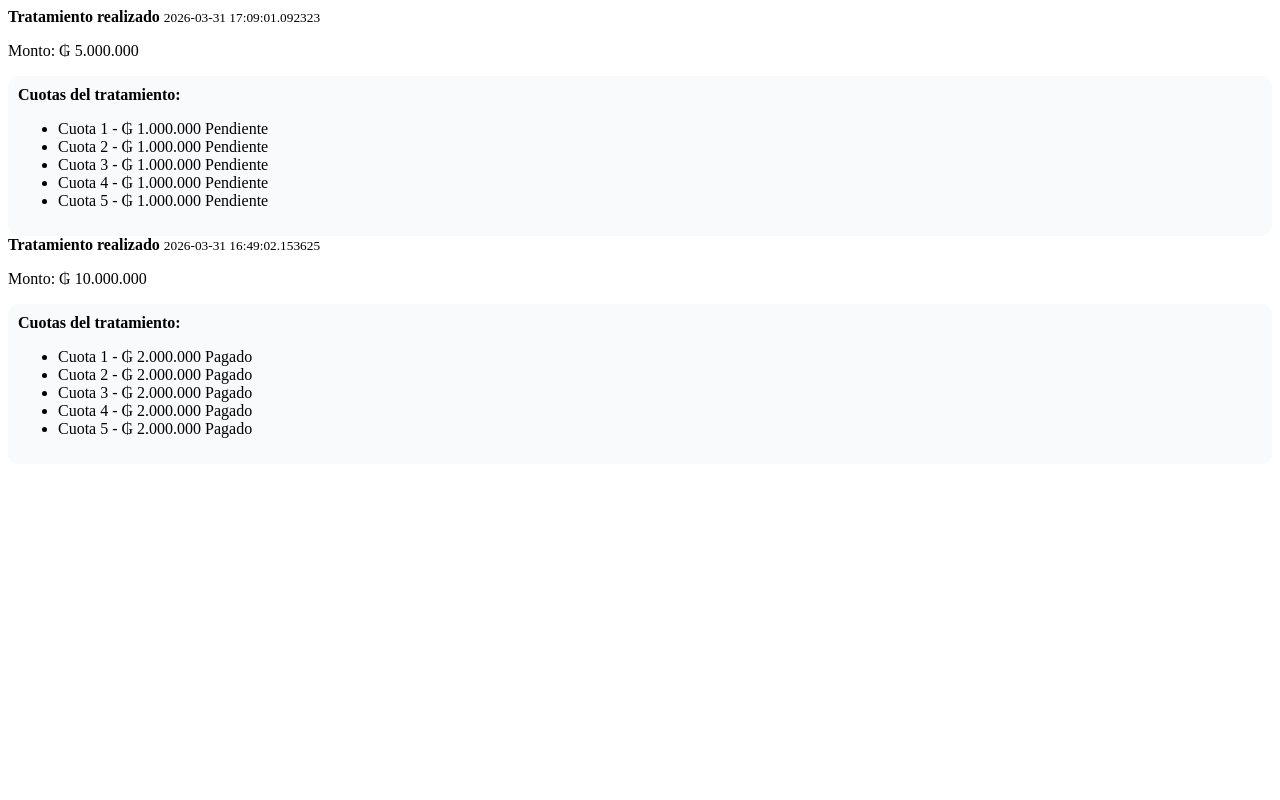
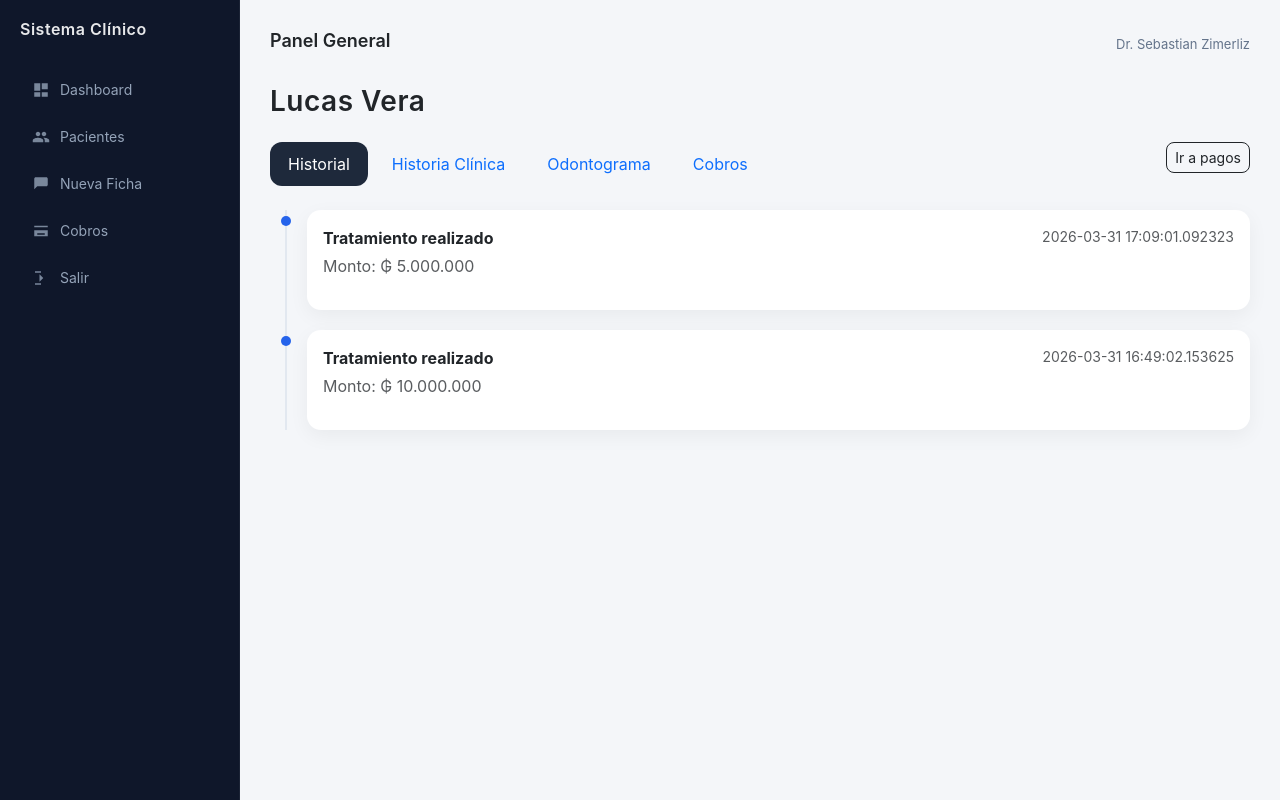
Before and after one commit to warce96/odonto, a Flask app: page /historial/2 in a window 1280 px wide. Run offline with Flask 3, Linux system fonts and the light colour scheme; a user stored in the database is signed in; parts of the project's set-up code (start-up, migrations or seed data) failed here and were passed over.

Commit message:
Update historial.html

```diff
--- a/clinica_odon/templates/historial.html
+++ b/clinica_odon/templates/historial.html
@@ -1,3 +1,132 @@
+{% extends "base.html" %}
+{% block content %}
+
+<style>
+
+/* ===== HEADER ===== */
+.titulo-cliente{
+    font-weight: 600;
+    letter-spacing: 0.5px;
+}
+
+/* ===== TABS ===== */
+.nav-pills .nav-link {
+    border-radius: 12px;
+    margin-right: 6px;
+    padding: 10px 18px;
+}
+
+.nav-pills .nav-link.active {
+    background: #1e293b;
+}
+
+/* ===== TIMELINE ===== */
+.timeline {
+    border-left: 2px solid #e2e8f0;
+    margin-left: 15px;
+    padding-left: 20px;
+}
+
+.timeline-item {
+    margin-bottom: 20px;
+    position: relative;
+}
+
+.timeline-item::before{
+    content: '';
+    position: absolute;
+    left: -26px;
+    top: 6px;
+    width: 10px;
+    height: 10px;
+    background: #2563eb;
+    border-radius: 50%;
+}
+
+.timeline-content {
+    background: white;
+    padding: 16px;
+    border-radius: 14px;
+    box-shadow: 0px 6px 20px rgba(0,0,0,0.05);
+}
+
+/* ===== ANAMNESIS ===== */
+.label-form{
+    font-size: 13px;
+    color: #64748b;
+    margin-bottom: 4px;
+}
+
+/* ===== ODONTOGRAMA ===== */
+.fila-dientes{
+    display: flex;
+    justify-content: center;
+    gap: 8px;
+    margin-bottom: 12px;
+}
+
+.diente{
+    width: 42px;
+    height: 52px;
+    border-radius: 10px;
+    background: #e2e8f0;
+    display: flex;
+    align-items: center;
+    justify-content: center;
+    font-size: 13px;
+    cursor: pointer;
+    transition: 0.2s;
+}
+
+.diente:hover{
+    transform: scale(1.1);
+}
+
+.diente.ok { background: #22c55e; color:white; }
+.diente.caries { background: #ef4444; color:white; }
+.diente.endodoncia { background: #f59e0b; color:white; }
+.diente.extraido { background: #334155; color:white; }
+
+</style>
+
+<h3 class="mb-4 titulo-cliente">{{ cliente.nombre }}</h3>
+
+<ul class="nav nav-pills mb-4">
+
+<li class="nav-item">
+<button class="nav-link active" data-bs-toggle="tab" data-bs-target="#historial">
+Historial
+</button>
+</li>
+
+<li class="nav-item">
+<button class="nav-link" data-bs-toggle="tab" data-bs-target="#anamnesis">
+Historia Clínica
+</button>
+</li>
+
+<li class="nav-item">
+<button class="nav-link" data-bs-toggle="tab" data-bs-target="#odontograma">
+Odontograma
+</button>
+</li>
+
+<li class="nav-item">
+<button class="nav-link" data-bs-toggle="tab" data-bs-target="#pagos">
+Cobros
+</button>
+</li>
+
+<li class="nav-item ms-auto">
+<a href="/pagos" class="btn btn-outline-dark btn-sm">
+Ir a pagos
+</a>
+</li>
+
+</ul>
+
+<div class="tab-content">
+
 <!-- ================= HISTORIAL ================= -->
 <div class="tab-pane fade show active" id="historial">
 
@@ -13,42 +142,12 @@
 <small class="text-muted">{{ e.fecha }}</small>
 </div>
 
-<!-- 🔥 NUEVO: TRATAMIENTO -->
-{% if e.tipo == "tratamiento" %}
+{% if e.tipo == "anamnesis" %}
 
-<p class="text-muted">{{ e.descripcion }}</p>
-
-{% if e.cuotas %}
-<div style="margin-top:10px; padding:10px; background:#f8fafc; border-radius:10px;">
-<strong>Cuotas del tratamiento:</strong>
-
-<ul class="mb-0">
-{% for c in e.cuotas %}
-<li>
-Cuota {{ c.numero }} - {{ c.monto }}
-
-{% if c.estado == "PAGADO" %}
-<span class="badge bg-success">Pagado</span>
-{% elif c.estado == "VENCIDO" %}
-<span class="badge bg-danger">Vencido</span>
-{% else %}
-<span class="badge bg-warning text-dark">Pendiente</span>
-{% endif %}
-
-</li>
-{% endfor %}
-</ul>
-
-</div>
-{% endif %}
-
-<!-- 🔥 FIX CRÍTICO -->
-{% elif e.tipo == "anamnesis" %}
-
-<p><b>Enfermedades:</b> {{ e.descripcion.enfermedades }}</p>
-<p><b>Alergias:</b> {{ e.descripcion.alergias }}</p>
-<p><b>Medicamentos:</b> {{ e.descripcion.medicamentos }}</p>
-<p><b>Observaciones:</b> {{ e.descripcion.observaciones }}</p>
+<p><b>Enfermedades:</b> {{ e.detalle.enfermedades }}</p>
+<p><b>Alergias:</b> {{ e.detalle.alergias }}</p>
+<p><b>Medicamentos:</b> {{ e.detalle.medicamentos }}</p>
+<p><b>Observaciones:</b> {{ e.detalle.observaciones }}</p>
 
 {% elif e.tipo == "odontograma" %}
 
@@ -72,3 +171,152 @@ Cuota {{ c.numero }} - {{ c.monto }}
 </div>
 
 </div>
+
+<!-- ================= ANAMNESIS ================= -->
+<div class="tab-pane fade" id="anamnesis">
+<div class="card p-4">
+
+<div class="row">
+
+<div class="col-md-6">
+<div class="label-form">Enfermedades</div>
+<textarea id="enfermedades" class="form-control">{{ anamnesis.enfermedades if anamnesis else "" }}</textarea>
+</div>
+
+<div class="col-md-6">
+<div class="label-form">Alergias</div>
+<textarea id="alergias" class="form-control">{{ anamnesis.alergias if anamnesis else "" }}</textarea>
+</div>
+
+<div class="col-md-6 mt-3">
+<div class="label-form">Medicamentos</div>
+<textarea id="medicamentos" class="form-control">{{ anamnesis.medicamentos if anamnesis else "" }}</textarea>
+</div>
+
+<div class="col-md-6 mt-3">
+<div class="label-form">Observaciones</div>
+<textarea id="observaciones" class="form-control">{{ anamnesis.observaciones if anamnesis else "" }}</textarea>
+</div>
+
+</div>
+
+<button class="btn btn-dark mt-4 w-100" onclick="guardarClinico()">
+Guardar Historia Clínica
+</button>
+
+</div>
+</div>
+
+<!-- ================= ODONTOGRAMA ================= -->
+<div class="tab-pane fade" id="odontograma">
+
+<div class="card p-4 text-center">
+
+<h6 class="mb-3 text-muted">Odontograma Clínico</h6>
+
+<div class="fila-dientes">
+{% for d in [18,17,16,15,14,13,12,11,21,22,23,24,25,26,27,28] %}
+<div class="diente" data-id="{{ d }}" onclick="seleccionarDiente(this)">
+{{ d }}
+</div>
+{% endfor %}
+</div>
+
+<hr>
+
+<div class="fila-dientes">
+{% for d in [48,47,46,45,44,43,42,41,31,32,33,34,35,36,37,38] %}
+<div class="diente" data-id="{{ d }}" onclick="seleccionarDiente(this)">
+{{ d }}
+</div>
+{% endfor %}
+</div>
+
+<button class="btn btn-dark mt-3 w-100" onclick="guardarOdontograma()">
+Guardar Odontograma
+</button>
+
+</div>
+</div>
+
+<!-- ================= PAGOS ================= -->
+<div class="tab-pane fade" id="pagos">
+<div class="card p-3">
+
+<table class="table align-middle">
+
+<tr>
+<th>Cuota</th>
+<th>Monto</th>
+<th>Fecha</th>
+<th>Estado</th>
+</tr>
+
+{% for c in cuotas %}
+<tr>
+<td>{{ c.numero }}</td>
+<td>{{ c.monto | gs }}</td>
+<td>{{ c.fecha_vencimiento }}</td>
+
+<td>
+{% if c.estado == "PAGADO" %}
+<span class="badge bg-success">Pagado</span>
+{% else %}
+<span class="badge bg-warning text-dark">Pendiente</span>
+{% endif %}
+</td>
+
+</tr>
+{% endfor %}
+
+</table>
+
+</div>
+</div>
+
+</div>
+
+<script>
+
+// GUARDAR ANAMNESIS
+function guardarClinico(){
+    fetch("/guardar_clinico/{{ cliente.id }}",{
+        method:"POST",
+        headers:{ "Content-Type":"application/json" },
+        body: JSON.stringify({
+            enfermedades: enfermedades.value,
+            alergias: alergias.value,
+            medicamentos: medicamentos.value,
+            observaciones: observaciones.value
+        })
+    }).then(()=> location.reload())
+}
+
+// ODONTOGRAMA
+let dientes = {{ dientes | tojson | safe }} || {}
+
+document.querySelectorAll(".diente").forEach(el=>{
+    let id = el.dataset.id
+    if(dientes[id]) el.classList.add(dientes[id])
+})
+
+function seleccionarDiente(el){
+    let id = el.dataset.id
+    let estados = ["ok","caries","endodoncia","extraido"]
+    let next = estados[(estados.indexOf(dientes[id]||"ok")+1)%estados.length]
+
+    el.className="diente "+next
+    dientes[id]=next
+}
+
+function guardarOdontograma(){
+    fetch("/guardar_odontograma/{{ cliente.id }}",{
+        method:"POST",
+        headers:{ "Content-Type":"application/json" },
+        body: JSON.stringify(dientes)
+    }).then(()=> location.reload())
+}
+
+</script>
+
+{% endblock %}
```
